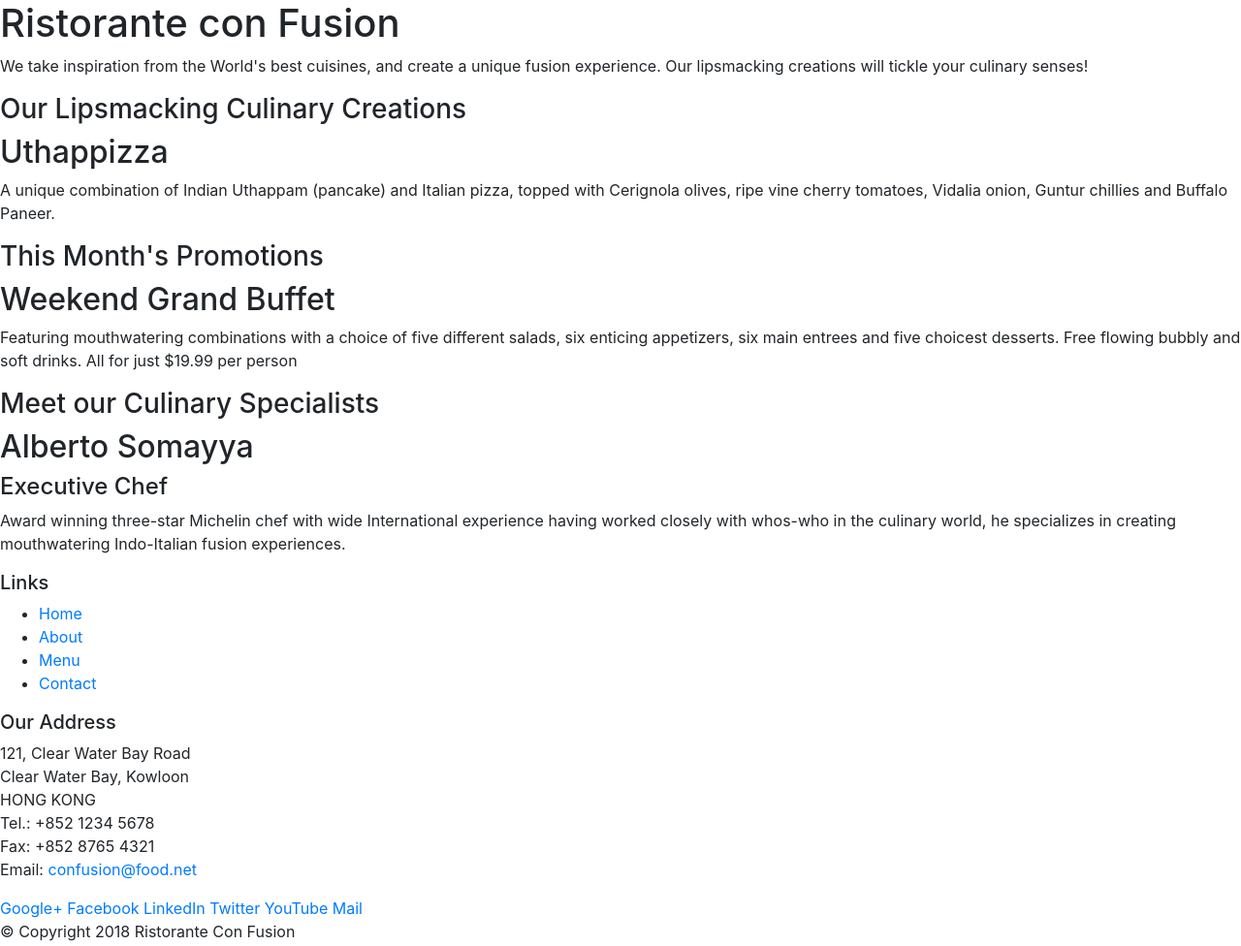
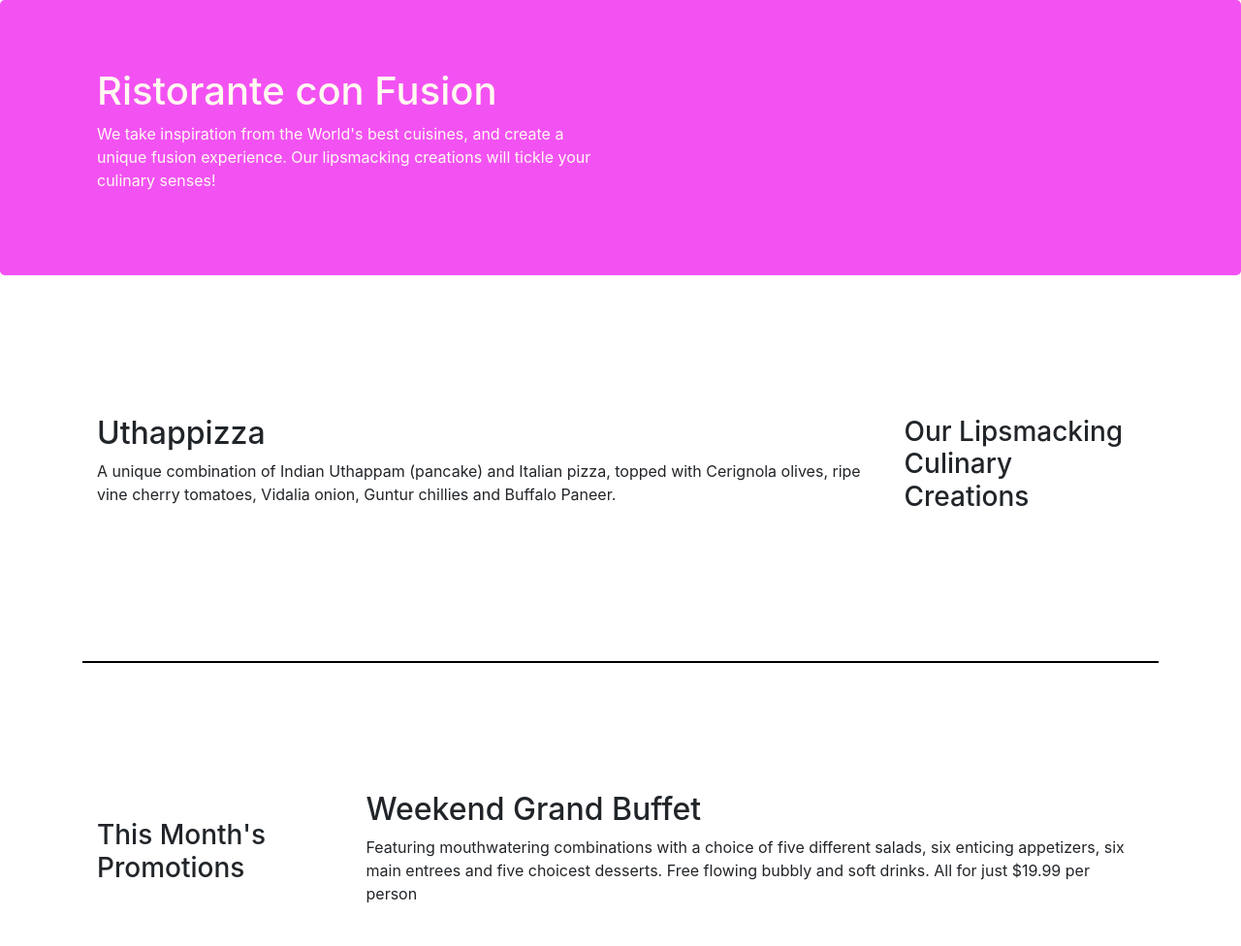
Before and after one commit to av392172/bootstrap, a website: page index.html in a window 1280 px wide. Shown: the top 976 px of the page at 97% size. Drawn offline with nearby package versions, Linux system fonts and the light colour scheme.

Commit message:
Assignment 1 completed

```diff
--- /dev/null
+++ b/css/styles.css
@@ -0,0 +1,27 @@
+.row-header{
+    margin: 0px auto;
+    padding: 0px auto;
+
+}
+.row-content{
+    margin: 0px auto;
+    padding: 40px 0px;
+    border-bottom: 2px solid black;
+    min-height: 400px;
+}
+.footer{
+    background-color: rgb(207, 235, 236);
+    margin: 0px auto;
+    padding: 40px 0px;
+}
+.jumbotron{
+    margin: 0px auto;
+    padding: 70px 30px;
+    background-color: rgb(243, 82, 243);
+    color: floralwhite;
+}
+.address{
+    font-size: 80%;
+    margin: 0px;
+    color: black;
+}
--- /dev/null
+++ b/css/styless.css
@@ -0,0 +1,21 @@
+.jumbotron{
+    margin: 0px auto;
+    padding: 70px 30px;
+    background-color: rgb(158, 80, 231);
+    color: floralwhite;
+}
+.row-header{
+    margin: 0px auto;
+    padding: 0px auto;
+
+}
+.row-content{
+    margin: 0px auto;
+    padding: 40px 0px;
+    min-height: 400px;
+}
+.footer{
+    background-color: rgb(222, 207, 236);
+    margin: 0px auto;
+    padding: 40px 0px;
+}
--- a/index.html
+++ b/index.html
@@ -9,51 +9,52 @@
 
     <!-- Bootstrap CSS -->
     <link rel="stylesheet" href="node_modules/bootstrap/dist/css/bootstrap.min.css">
+    <link rel="stylesheet" href="css/styles.css">
     <title>Ristorante Con Fusion</title>
 </head>
 
 <body>
 
-    <header>
-        <div>
-            <div>
-                <div>
+    <header class="jumbotron">
+        <div class="container">
+            <div class="row row-header">
+                <div class="col-12 col-sm-6">
                     <h1>Ristorante con Fusion</h1>
                     <p>We take inspiration from the World's best cuisines, and create a unique fusion experience. Our lipsmacking creations will tickle your culinary senses!</p>
                 </div>
-                <div>
+                <div class="col-12 col-sm">
                 </div>
             </div>
         </div>
     </header>
 
-    <div>
-        <div>
-            <div>
+    <div class="container">
+        <div class="row row-content align-items-center">
+            <div class="col-12 order-sm-last col-sm-4 col-md-3">
                 <h3>Our Lipsmacking Culinary Creations</h3>
             </div>
-            <div>
+            <div class="col order-sm-first col-sm col-md">
                 <h2>Uthappizza</h2>
                 <p>A unique combination of Indian Uthappam (pancake) and Italian pizza, topped with Cerignola olives, ripe vine cherry tomatoes, Vidalia onion, Guntur chillies and Buffalo Paneer.</p>
             </div>
         </div>
 
 
-        <div>
-            <div>
+        <div class="row row-content align-items-center">
+            <div class="col-12 col-sm-4 col-md-3">
                 <h3>This Month's Promotions</h3>
             </div>
-            <div>
+            <div class="col col-sm col-md">
                 <h2>Weekend Grand Buffet</h2>
                 <p>Featuring mouthwatering combinations with a choice of five different salads, six enticing appetizers, six main entrees and five choicest desserts. Free flowing bubbly and soft drinks. All for just $19.99 per person </p>
             </div>
         </div>
 
-        <div>
-            <div>
+        <div class="row row-content align-items-center">
+            <div class="col-12 order-sm-last col-sm-4 col-md-3">
                 <h3>Meet our Culinary Specialists</h3>
             </div>
-            <div>
+            <div class="col order-sm-first col-sm col-md">
                 <h2>Alberto Somayya</h2>
                 <h4>Executive Chef</h4>
                 <p>Award winning three-star Michelin chef with wide International experience having worked closely with whos-who in the culinary world, he specializes in creating mouthwatering Indo-Italian fusion experiences. </p>
@@ -61,19 +62,19 @@
         </div>
     </div>
 
-    <footer>
-        <div>
-            <div>
-                <div>
+    <footer class="footer">
+    <div class="container">
+            <div class="row">
+                <div class="col-4 offset-1 col-sm-2">
                     <h5>Links</h5>
-                    <ul>
+                    <ul class="list-unstyled">
                         <li><a href="#">Home</a></li>
                         <li><a href="#">About</a></li>
                         <li><a href="#">Menu</a></li>
                         <li><a href="#">Contact</a></li>
                     </ul>
                 </div>
-                <div>
+                <div class="col-7 col-sm-5">
                     <h5>Our Address</h5>
                     <address>
 		              121, Clear Water Bay Road<br>
@@ -84,8 +85,8 @@
 		              Email: <a href="mailto:confusion@food.net">confusion@food.net</a>
 		           </address>
                 </div>
-                <div>
-                    <div>
+                <div class="col-12 col-sm-4 align-self-center">
+                    <div class="text-center">
                         <a href="http://google.com/+">Google+</a>
                         <a href="http://www.facebook.com/profile.php?id=">Facebook</a>
                         <a href="http://www.linkedin.com/in/">LinkedIn</a>
@@ -95,8 +96,8 @@
                     </div>
                 </div>
            </div>
-           <div>
-                <div>
+           <div class="row justify-content-center">
+                <div class="col-auto">
                     <p>© Copyright 2018 Ristorante Con Fusion</p>
                 </div>
            </div>
```
Also changed, not shown: aboutus.html (added, +131 -0 lines).
